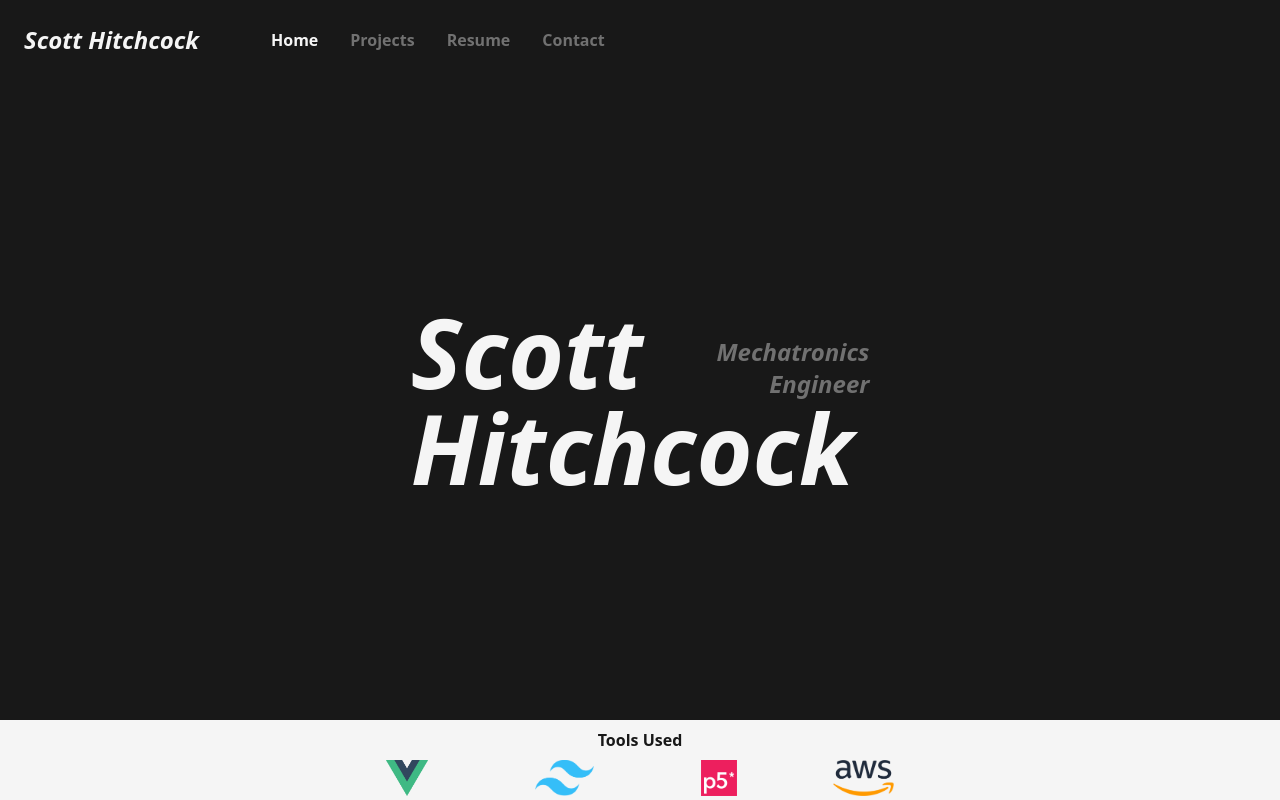
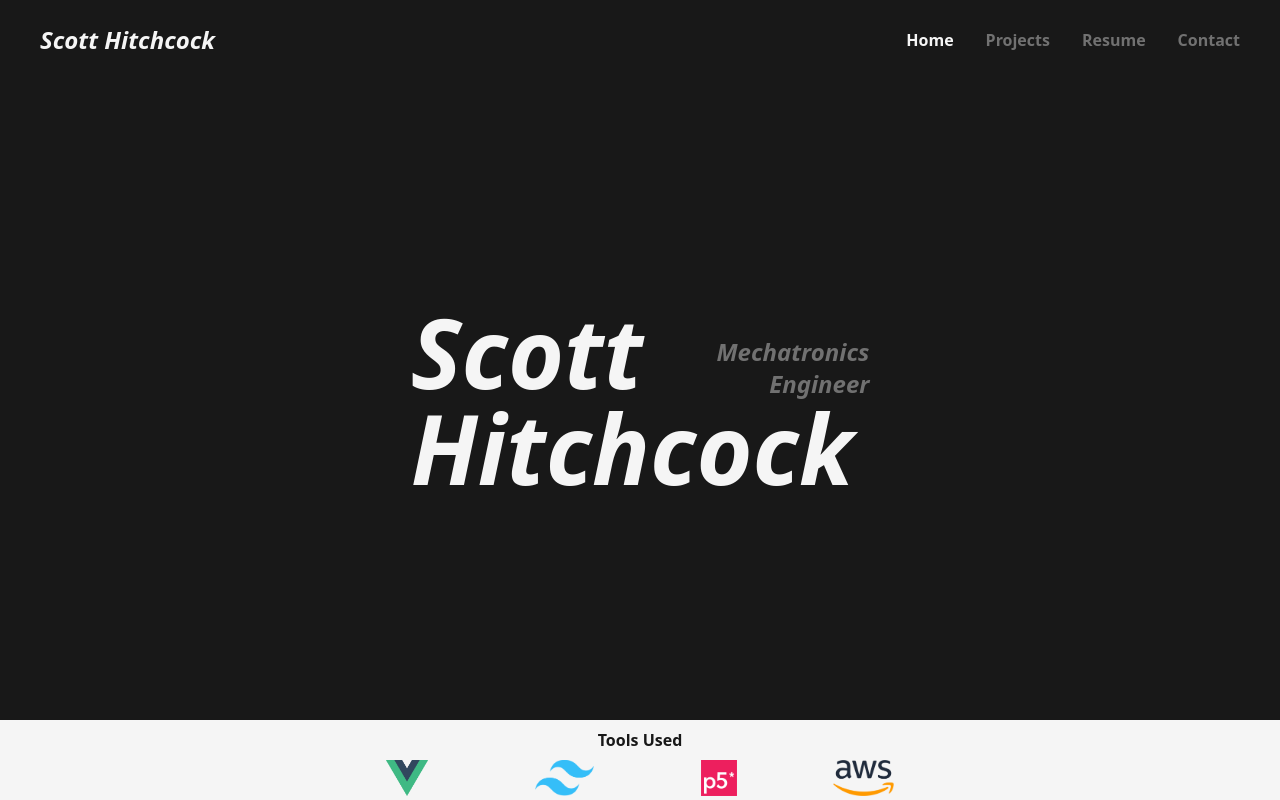
Before and after one commit to scotthitch/s-hitchcock-website, a Vue app: page / in a window 1280 px wide. Built offline with nearby package versions, Linux system fonts and the light colour scheme.

Commit message:
feat: move nav links to right side of navbar

```diff
--- a/src/components/NavBar.vue
+++ b/src/components/NavBar.vue
@@ -26,7 +26,7 @@ const navBarRoutes = [
 <template>
     <!-- Add some negative margin on the bottom to ensure navbar overlaps whatevever's visible below -->
     <nav
-        class="basis-12 z-30 items-center bg-col-dark -mb-[0.5px] flex flex-row justify-between sm:justify-normal w-full sm:gap-8 p-6"
+        class="basis-12 z-30 items-center bg-col-dark -mb-[0.5px] flex flex-row justify-between w-full px-6 sm:px-10 py-6"
         id="navbar"
     >
         <div class="italic text-col-light text-xl xs:text-2xl font-semibold" id="navbarTitle">
@@ -36,6 +36,7 @@ const navBarRoutes = [
             </router-link>
         </div>
 
+        <div class="flex flex-row gap-4 sm:gap-8">
             <div
                 class="text-col-mid hover:text-col-light text-sm xs:text-base navbarRoute font-semibold"
                 v-for="(navBarRoute, index) in navBarRoutes"
@@ -48,6 +49,7 @@ const navBarRoutes = [
                     >{{ navBarRoute.title }}</router-link
                 >
             </div>
+        </div>
     </nav>
 </template>
 
```
Lines whose indentation alone changed are shown as unchanged.
